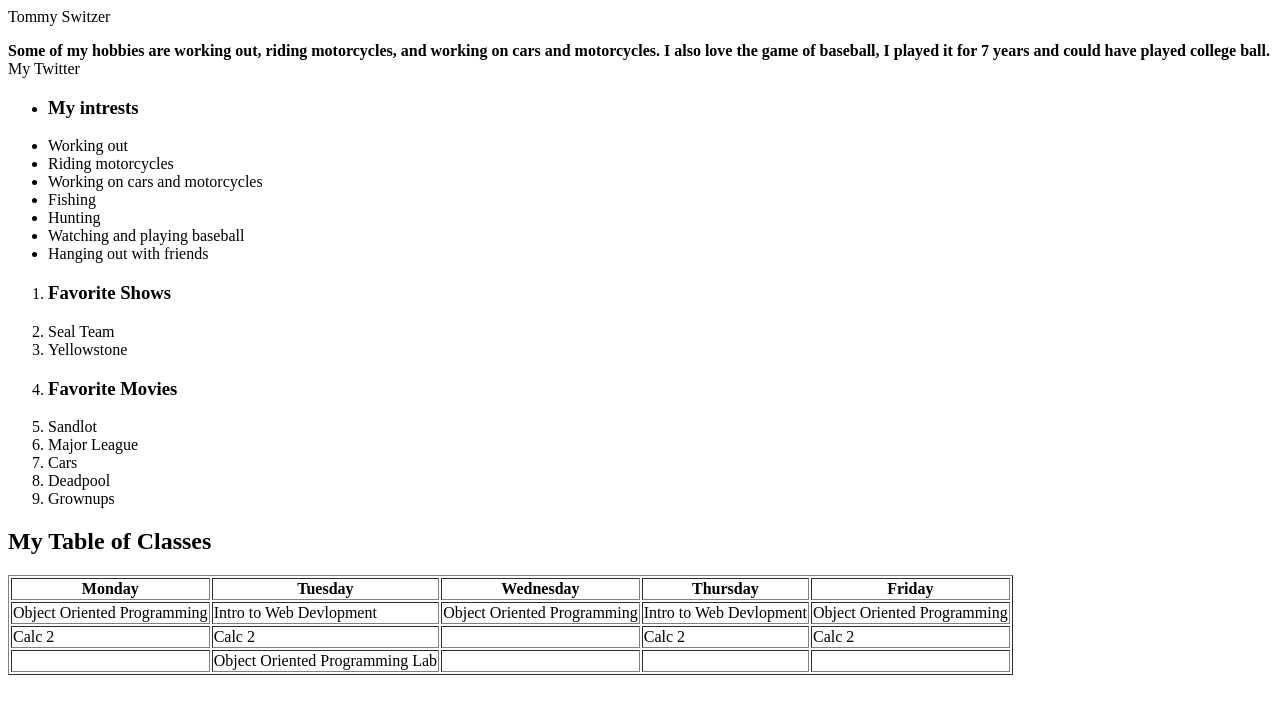
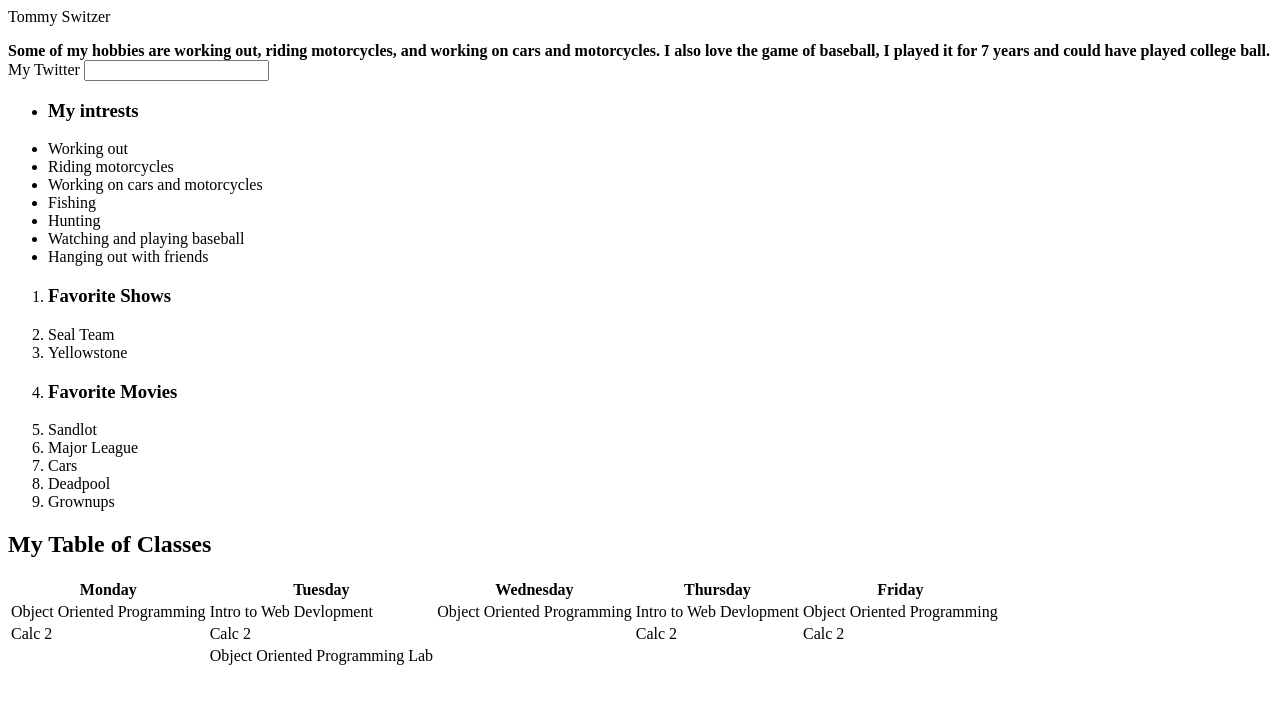
Before and after one commit to TommySwitzer45/Labs, a plain HTML site: page index.html in a window 1280 px wide. Drawn offline with Linux system fonts and the light colour scheme.

Commit message:
Updates index and styles

```diff
--- a/Styles.css
+++ b/Styles.css
@@ -13,3 +13,12 @@ css
 .background{
     color: lightslategray
 }
+
+.div{
+    div: :before {
+        name="emailaddress"
+    }
+    div: :after{
+        type="submit"
+    }
+}
--- a/index.html
+++ b/index.html
@@ -1,11 +1,13 @@
 <HTML>
     <HEADS>
         Tommy Switzer
+        <link rel="stylesheet" "css/styles.css">
     </HEADS>
-    <BODY>
+    <BODY class="background" class="font">
         <P>
             <B>Some of my hobbies are working out, riding motorcycles, and working on cars and motorcycles. I also love the game of baseball, I played it for 7 years and could have played college ball.</B>
-            <Ahttps://twitter.com/switzer_tommy></Ahttps:>My Twitter</A>
+            <A https://twitter.com/switzer_tommy></Ahttps:>My Twitter</A>
+            <input type ="email" class="div">
         </P>
         <UL>
             <LI><H3>My intrests</H3></LI>
@@ -29,7 +31,7 @@
             <LI>Grownups</LI>
         </OL>
         <H2>My Table of Classes</H2>
-        <TABLE border="1">
+        <TABLE class="table">
             <TR>
                 <TH>Monday</TH>
                 <TH>Tuesday</TH>
```
